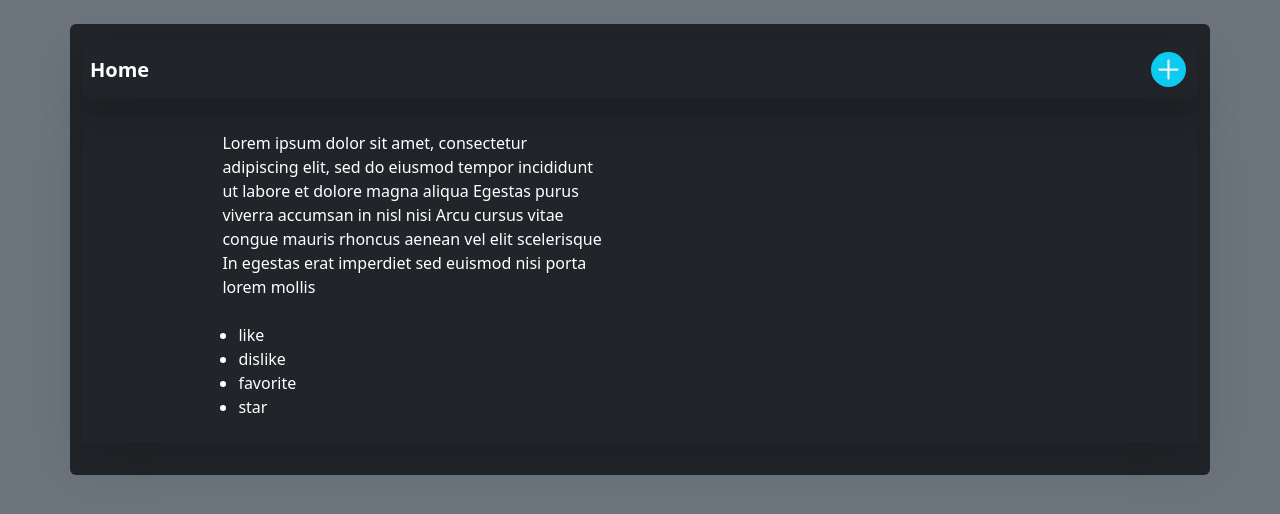
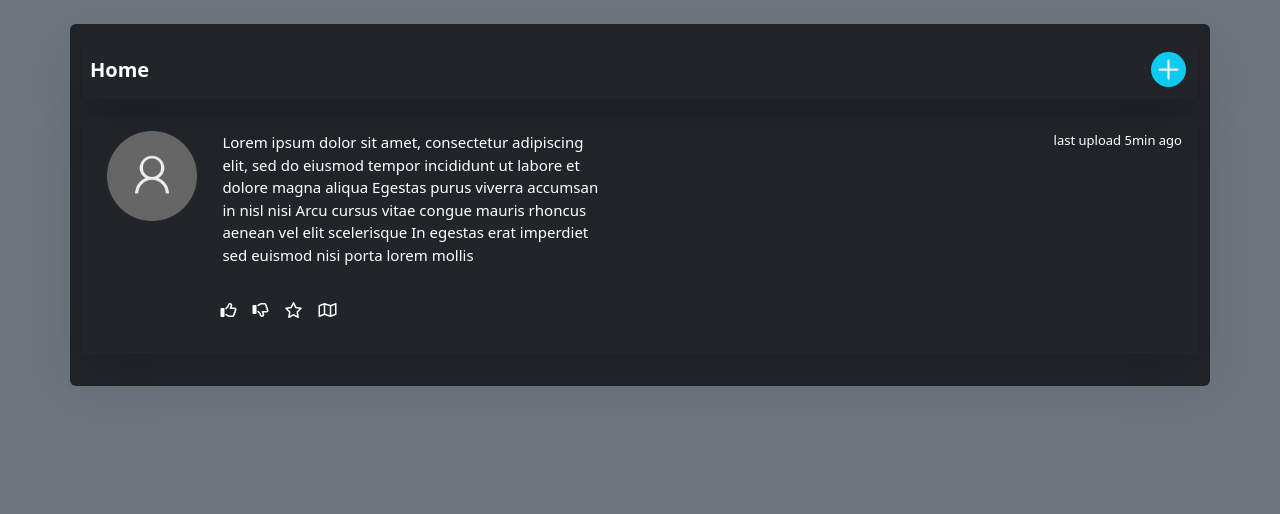
Before and after one commit to Benfoxyy/Twitter, a Django app: page /form/ in a window 1280 px wide. Shown: the top 514 px of the page. Run offline with Django 3.2, Linux system fonts and the light colour scheme; some libraries are stand-ins or nearby versions.

Commit message:
add etc...

```diff
--- a/templates/index-addpostpage.html
+++ b/templates/index-addpostpage.html
@@ -4,7 +4,7 @@
     <meta name="viewport" content="width=device-width, initial-scale=1.0" />
     <link rel="stylesheet" href="../static/css/index-addpostpage.css" />
     <link href="https://cdn.jsdelivr.net/npm/bootstrap@5.3.2/dist/css/bootstrap.min.css" rel="stylesheet" integrity="sha384-T3c6CoIi6uLrA9TneNEoa7RxnatzjcDSCmG1MXxSR1GAsXEV/Dwwykc2MPK8M2HN" crossorigin="anonymous">
-
+    <link rel="stylesheet" href="https://cdnjs.cloudflare.com/ajax/libs/font-awesome/6.5.1/css/all.min.css" integrity="sha512-DTOQO9RWCH3ppGqcWaEA1BIZOC6xxalwEsw9c2QQeAIftl+Vegovlnee1c9QX4TctnWMn13TZye+giMm8e2LwA==" crossorigin="anonymous" referrerpolicy="no-referrer" />
     <title>Document</title>
   </head>
   <body class="bg-secondary">
@@ -23,27 +23,28 @@
         <div class="container pt-3 pb-2 px-3 my-3 me-2 shadow-lg">
           <div class="rounded d-flex flex-row">
               <div id="prof" class=" d-flex align-items-start justify-content-center" style="width: 10%;">
-               sdfffffffffffffff
+               <img src="../media/profile/default.jpg" width="90px" alt="prof">
               </div>
               <div id="postdit shadow-lg"  style="width: 50%;">
-                <div class="ms-3 mb-4 text-white" style="width: 70%;">Lorem ipsum dolor sit amet, consectetur adipiscing elit, sed do eiusmod tempor incididunt ut labore et dolore magna aliqua Egestas purus viverra accumsan in nisl nisi Arcu cursus vitae congue mauris rhoncus aenean vel elit scelerisque In egestas erat imperdiet sed euismod nisi porta lorem mollis</div>
-              <div class="d-block text-white">
-                <ul>
-                 <li class=" text-white">
-                  like
+                <div class="ms-3 mb-4 text-white" style="width: 70%; font-size: 15px;">Lorem ipsum dolor sit amet, consectetur adipiscing elit, sed do eiusmod tempor incididunt ut labore et dolore magna aliqua Egestas purus viverra accumsan in nisl nisi Arcu cursus vitae congue mauris rhoncus aenean vel elit scelerisque In egestas erat imperdiet sed euismod nisi porta lorem mollis</div>
+                <div class="text-white d-flex justify-content-start">
+                    <ul class="d-flex text-decoration-none" style="padding-left: 6px;">
+                        <li class="p-2 text-white" style="list-style-type: none;">
+                            <i class="fa-regular fa-thumbs-up"></i>
                         </li>
-                 <li class=" text-white">
-                  dislike
+                        <li class="p-2 text-white" style="list-style-type: none;">
+                            <i class="fa-regular fa-thumbs-down"></i>
                 </li>
-                 <li class=" text-white">
-                  favorite
+                <li class="p-2 text-white" style="list-style-type: none;">
+                    <i class="fa-regular fa-star"></i>
                 </li>
-                 <li class=" text-white">
-                  star
+                <li class="p-2 text-white" style="list-style-type: none;">
+                    <i class="fa-regular fa-map"></i>
                                 </li>
             </ul>
         </div>
     </div>
+    <div class="text-white d-flex justify-content-end" style="width: 40%; font-size: 13px;">last upload 5min ago</div>
           </div>
       </div>
       <!-- agar mikhay loop bezani ino bezan -->
```
Lines whose indentation alone changed are shown as unchanged.
